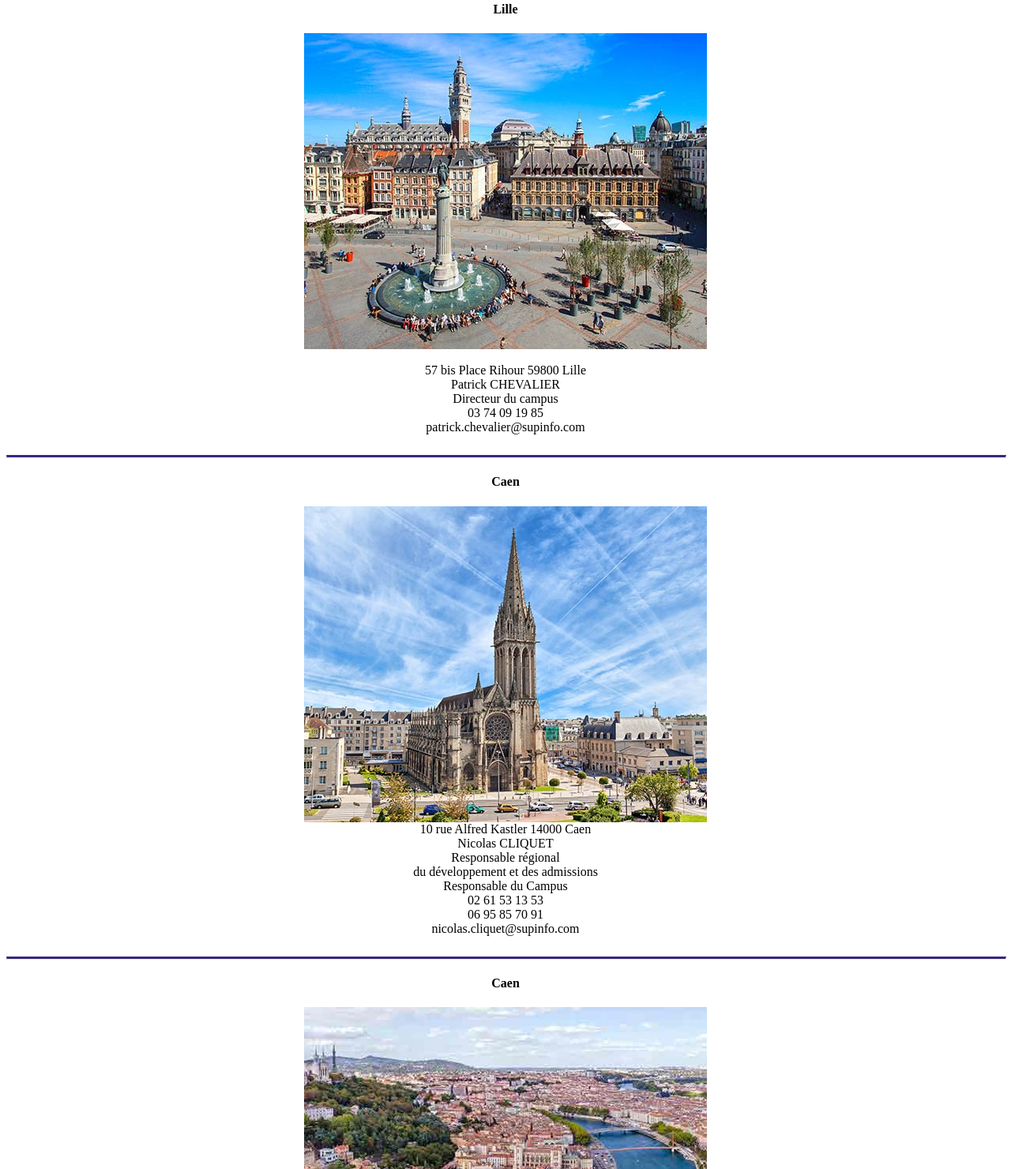
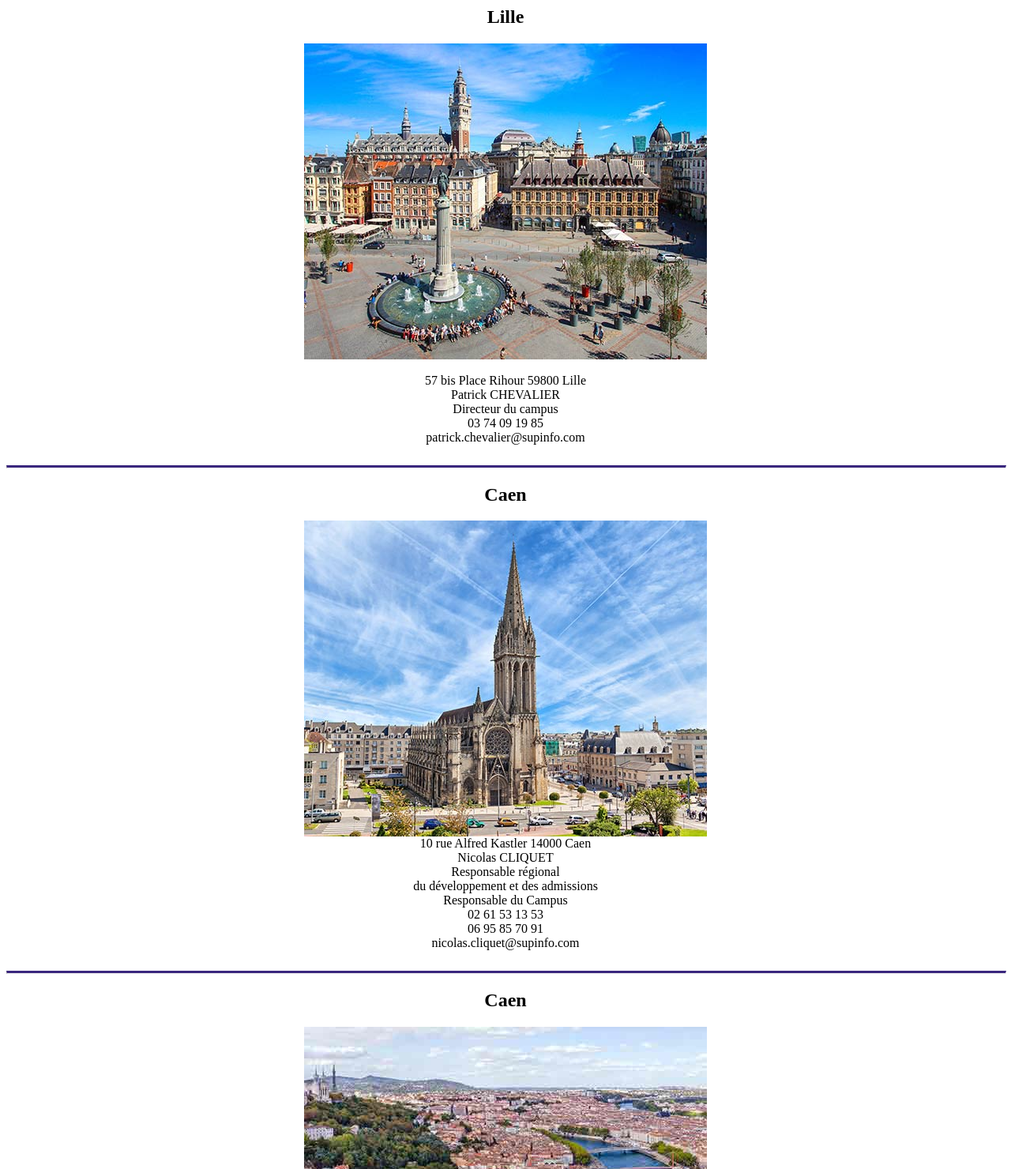
Before and after one commit to eliasctl/1HTML-Projet, a plain HTML site: page index.html in a window 1280 px wide. Shown: the part 1848-3328 px from the top of the page at 79% size. Drawn offline with Linux system fonts and the light colour scheme.

Commit message:
Taille des ville changé
J'avais mis Paris en h2 et les autres en h4 donc j'ai changé j'ai mis toute les ville en h2

```diff
--- a/index.html
+++ b/index.html
@@ -51,7 +51,7 @@
 		</div>
 		<br> <hr>
 		<div>
-			<p><center><h4>Tours</h4>
+			<p><center><h2>Tours</h2>
 			<img src="Tours.jpeg" alt="Campus Tours" class="photoTours">
 			<br>
 			8 bis rue Daniel Mayer- bâtiment 3 37100 Tours <br>
@@ -63,7 +63,7 @@
 		</div>
 		<br> <hr>
 		<div>
-			<p><center><h4>Lille</h4>
+			<p><center><h2>Lille</h2>
 			<img src="Lille.jpeg" alt="Campus Lille" class="photoLille">
 			<br>
 			57 bis Place Rihour 59800 Lille <br>
@@ -74,7 +74,7 @@
 		</div>
 		<br> <hr>
 		<div>
-			<p><center><h4>Caen</h4>
+			<p><center><h2>Caen</h2>
 				<img src="Caen.jpeg" alt="Campus Caen" class="photoCaen">
 				10 rue Alfred Kastler 14000 Caen <br>
 				Nicolas CLIQUET <br>
@@ -87,7 +87,7 @@
 		</div>
 		<br> <hr>
 		<div>
-			<p><center><h4>Caen</h4>
+			<p><center><h2>Caen</h2>
 				<img src="Lyon.jpeg" alt="Campus Lyon" class="photoLyon">
 				85 boulevard Marius Vivier Merle 69003 Lyon <br>
 				Hien KEAN <br>
```
